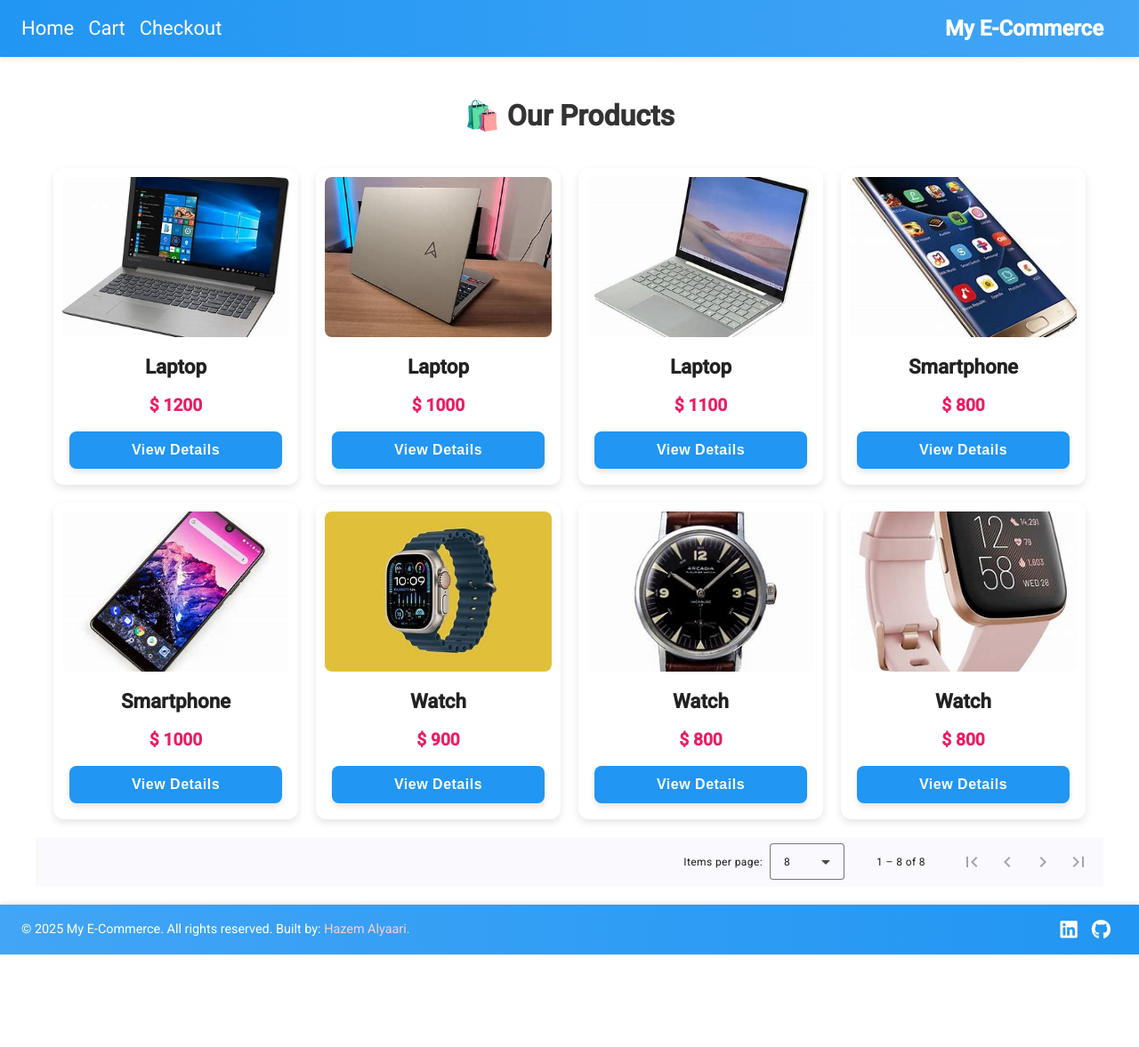
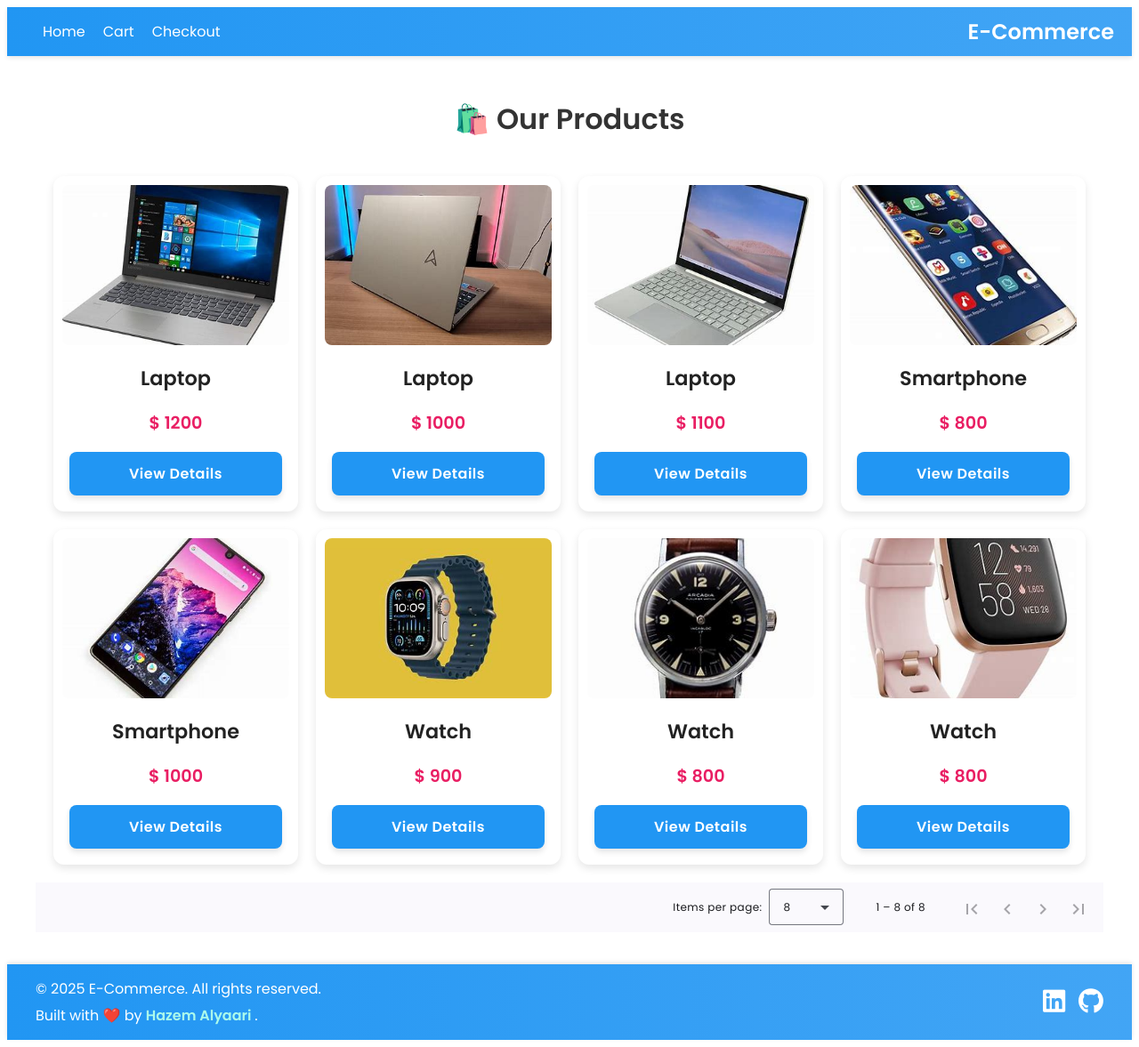
Before and after one commit to AlyaariHazem/E-Commerce, an Angular app: page / in a window 1280 px wide. Shown: the whole page at 89% size. Before the commit the page ends 1073 px from the top, so only its background shows below. Built offline with nearby package versions, Linux system fonts and the light colour scheme.

Commit message:
make the website responsive

```diff
--- a/src/app/app.routes.ts
+++ b/src/app/app.routes.ts
@@ -11,6 +11,7 @@ import { PageNotFoundComponent } from './components/page-not-found/page-not-foun
 
 export const routes: Routes = [
   { path: '', component: ProductListComponent },
+  { path: 'home', component: ProductListComponent },
   { path: 'product/:id', component: ProductDetailComponent },
   { path: 'cart', component: CartComponent },
 
--- a/src/app/components/checkout/payment/payment.component.html
+++ b/src/app/components/checkout/payment/payment.component.html
@@ -31,7 +31,7 @@
 
         <!-- Action Buttons -->
         <div class="actions">
-            <button mat-stroked-button color="warn" routerLink="/checkout/shipping">⬅ Back to Shipping</button>
+            <button mat-stroked-button color="warn" routerLink="/checkout/shipping">⬅ Shipping</button>
             <button mat-raised-button color="primary" type="submit" [disabled]="!paymentForm.valid">Next: Review
                 ➡️</button>
         </div>
--- a/src/app/shared/components/footer/footer.component.html
+++ b/src/app/shared/components/footer/footer.component.html
@@ -1,12 +1,18 @@
-<mat-toolbar class="footer-toolbar">
-    <span class="footer-text">
-      © {{ currentYear }} My E-Commerce. All rights reserved.
-      Built by: <a href="https://alyaarihazem.github.io/portfolio/" class="divlober">Hazem Alyaari.</a>
-    </span>
+<footer class="footer">
+  <div class="footer-content">
+    <!-- Footer Information -->
+    <div class="footer-info">
+      <p>&copy; 2025 E-Commerce. All rights reserved.</p>
+      <p>
+        Built with <span class="heart">❤️</span> by
+        <a href="https://alyaarihazem.github.io/portfolio/" target="_blank" rel="noopener noreferrer">
+          Hazem Alyaari
+        </a>.
+      </p>
+    </div>
 
-    <span class="spacer"></span>
-
-    <div class="social-icons">
+    <!-- Social Media Links -->
+    <div class="footer-social">
       <a href="https://www.linkedin.com/in/hazem-alyaari-23973b2a7/" target="_blank" rel="noopener">
         <i class="fa-brands fa-linkedin"></i>
       </a>
@@ -14,4 +20,5 @@
         <i class="fa-brands fa-github"></i>
       </a>
     </div>
-  </mat-toolbar>
+  </div>
+</footer>
--- a/src/app/shared/components/footer/footer.component.scss
+++ b/src/app/shared/components/footer/footer.component.scss
@@ -1,54 +1,132 @@
-.footer-toolbar {
-    /* Complimentary gradient or a solid color (your choice) */
-    background: linear-gradient(90deg, #42a5f5 0%, #2196f3 100%);
-    color: #fff;
-    box-shadow: 0 -2px 4px rgba(0, 0, 0, 0.1);
+footer {
+  background: linear-gradient(90deg, #2196f3 0%, #42a5f5 100%);
+  padding: 10px;
+  margin-top: 1rem;
+  text-align: center;
+  color: white;
+  box-shadow: 0 -2px 5px rgba(0, 0, 0, 0.1);
+}
+.footer-content {
+  max-width: 1200px;
+  margin: 0 auto;
+  display: flex;
+  flex-direction: column;
+  align-items: center;
+  gap: 20px;
+  text-align: center;
+}
 
-    /* Align items center, give some horizontal padding */
-    display: flex;
-    align-items: center;
-    height: 56px;
-    padding: 0 24px;
+@media (min-width: 600px) {
+  .footer-content {
+    flex-direction: row;
+    justify-content: space-between;
+    text-align: left;
+  }
+}
 
-    /* If you want it to remain at bottom of viewport on short pages:
-     * position: fixed;
-     * bottom: 0;
-     * left: 0;
-     * width: 100%;
-     */
+.footer-info p {
+  margin: 5px 0;
+}
+
+.footer-info .heart {
+  color: #e74c3c;
+}
+
+.footer-info a {
+  color: #a9ffee;
+  text-decoration: none;
+  font-weight: bold;
+  transition: color 0.3s ease-in-out;
+}
+
+.footer-info a:hover {
+  color: #a1ffec;
+}
+
+.footer-social {
+  display: flex;
+  gap: 15px;
+}
+
+.footer-social a {
+  color: #101c1f;
+  font-size: 1.8rem;
+  transition: color 0.3s, transform 0.3s;
+}
+
+.footer-social a:hover {
+  color: #d6fef6;
+  transform: scale(1.1);
+}
+
+.footer-social a:focus {
+  outline: none;
+}
+
+.footer-social i {
+  font-size: 1.8rem;
+}
+
+.fa-brands{
+  color: white!important;
+}
+.footer-content {
+  max-width: 1200px;
+  margin: 0 auto;
+  display: flex;
+  flex-direction: column;
+  align-items: center;
+  gap: 20px;
+  text-align: center;
+}
+
+@media (min-width: 600px) {
+  .footer-content {
+    flex-direction: row;
+    justify-content: space-between;
+    text-align: left;
   }
-  .divlober{
-    color: #ffcccc;
-    text-decoration: none;
-  }
-  .footer-text {
-    font-size: 0.9rem;
-    font-weight: 400;
-  }
+}
 
-  .spacer {
-    flex: 1;
-  }
+.footer-info p {
+  margin: 5px 0;
+}
 
-  .social-icons {
-    display: flex;
-    align-items: center;
+.footer-info .heart {
+  color: #e74c3c;
+}
 
-    a {
-      display: inline-flex;
-      align-items: center;
-      margin: 0 8px;
-      color: #fff;
-      text-decoration: none;
-      transition: opacity 0.2s ease-in-out;
+.footer-info a {
+  color: #acfbeb;
+  text-decoration: none;
+  font-weight: bold;
+  transition: color 0.3s ease-in-out;
+}
 
-      &:hover {
-        opacity: 0.8;
-      }
+.footer-info a:hover {
+  color: #b7fff1;
+}
 
-      /* If you want icons bigger or smaller */
-      mat-icon {
-        font-size: 24px;
-      }
-    }
-  }
+.footer-social {
+  display: flex;
+  gap: 15px;
+}
+
+.footer-social a {
+  color: #747474;
+  font-size: 1.8rem;
+  transition: color 0.3s, transform 0.3s;
+}
+
+.footer-social a:hover {
+  color: #393939;
+  transform: scale(1.1);
+}
+
+.footer-social a:focus {
+  outline: none;
+}
+
+.footer-social i {
+  font-size: 1.8rem;
+}
--- a/src/app/shared/components/footer/footer.component.ts
+++ b/src/app/shared/components/footer/footer.component.ts
@@ -3,7 +3,7 @@ import { Component } from '@angular/core';
 @Component({
   selector: 'app-footer',
   templateUrl: './footer.component.html',
-  styleUrl: './footer.component.scss'
+  styleUrls: ['./footer.component.scss']
 })
 export class FooterComponent {
   currentYear = new Date().getFullYear();
--- a/src/app/shared/components/header/header.component.html
+++ b/src/app/shared/components/header/header.component.html
@@ -1,12 +1,19 @@
-<mat-toolbar class="header-toolbar" dir="rtl">
-    <!-- Logo / Brand -->
-    <a class="brand" routerLink="/">My E-Commerce</a>
-
-    <!-- Spacer pushes nav items to the right -->
-    <span class="spacer"></span>
-
-    <!-- Navigation Items -->
-    <a (click)="navigate('checkout')" mat-button routerLink="/checkout">Checkout</a>
-    <a (click)="navigate('cart')" mat-button routerLink="/cart">Cart</a>
-    <a (click)="navigate('')">Home</a>
-</mat-toolbar>
+<header>
+    <nav dir="rtl">
+      <div class="logo">E-Commerce</div>
+      <button class="menu-toggle" (click)="toggleMenu()">
+        &#9776; <!-- Hamburger icon -->
+      </button>
+      <ul class="nav-links" [class.active]="isMenuActive">
+        <li>
+            <a mat-button routerLinkActive="active" routerLink="/checkout">Checkout</a>
+        </li>
+        <li>
+            <a mat-button routerLinkActive="active" routerLink="/cart">Cart</a>
+        </li>
+        <li>
+            <a mat-button routerLinkActive="active" routerLink="/home">Home</a>
+        </li>
+      </ul>
+    </nav>
+  </header>
--- a/src/app/shared/components/header/header.component.scss
+++ b/src/app/shared/components/header/header.component.scss
@@ -1,41 +1,82 @@
-.header-toolbar {
-  /* A subtle, modern gradient for the background */
+/* header.component.scss */
+a.active {
+  margin-top: 11px;
+  border-bottom: 2px solid rgb(36, 57, 245);
+}
+header {
   background: linear-gradient(90deg, #2196f3 0%, #42a5f5 100%);
-  color: #fff;
-  box-shadow: 0 2px 4px rgba(0, 0, 0, 0.1);
+  padding: 10px 20px;
+  color: white;
+  box-shadow: 0 2px 5px rgba(0, 0, 0, 0.1);
 
-  /* Align items center vertically, apply padding horizontally */
+  nav {
     display: flex;
     align-items: center;
-  height: 64px;
-  padding: 0 24px;
-}
-a{
-  cursor: pointer;
-  margin-right: 16px;
+    justify-content: space-between;
+    flex-wrap: wrap;
   }
 
-.brand {
-  font-weight: 600;
-  font-size: 1.5rem; /* Slightly larger than default for emphasis */
-  text-decoration: none;
-  color: #fff; /* Ensure the text is white on the gradient */
-  cursor: pointer;
+  .logo {
+    font-size: 1.5rem;
+    font-weight: bold;
+    font-family: 'Pacifico';
+    color: white;
   }
 
-.spacer {
-  flex: 1; /* This forces navigation items to align to the right */
+  .menu-toggle {
+    display: none; /* Hidden by default */
+    font-size: 1.5rem;
+    background: none;
+    border: none;
+    cursor: pointer;
+    color: white;
   }
 
-/* Style Material buttons inside the toolbar */
-::ng-deep .header-toolbar a.mat-button {
-  color: #fff !important; /* Override default text color */
-  text-transform: uppercase; /* Optional: all caps */
+  .nav-links {
+    list-style: none;
+    display: flex;
+    margin: 0;
+    padding: 0;
+
+    li {
+      a {
+        margin-left: 20px;
+        text-decoration: none;
+        color: white;
         font-weight: 500;
-  margin-left: 8px; /* Spacing between links */
+        transition: color 0.3s;
+
+        &:hover {
+          color: #f3f9ff; /* Hover color */
+        }
+      }
+    }
   }
 
-/* Hover effect on buttons */
-::ng-deep .header-toolbar a.mat-button:hover {
-  background-color: rgba(255, 255, 255, 0.1);
+  /* Responsive Styles */
+  @media (max-width: 768px) {
+    .menu-toggle {
+      display: block; /* Show hamburger menu */
     }
+
+    .nav-links {
+      width: 100%;
+      flex-direction: column;
+      display: none; /* Hide navigation links by default */
+
+      li {
+        width: 100%;
+        text-align: center;
+        margin: 10px 0;
+
+        a {
+          margin-left: 0;
+        }
+      }
+    }
+
+    .nav-links.active {
+      display: flex; /* Show navigation links when active */
+    }
+  }
+}
--- a/src/app/shared/components/header/header.component.ts
+++ b/src/app/shared/components/header/header.component.ts
@@ -6,8 +6,9 @@ import { Component } from '@angular/core';
   styleUrl: './header.component.scss'
 })
 export class HeaderComponent {
+  isMenuActive: boolean = false;
 
-  navigate(path: string) {
-    window.location.href = path;
+  toggleMenu() {
+    this.isMenuActive = !this.isMenuActive;
   }
 }
--- a/src/app/shared/shared.module.ts
+++ b/src/app/shared/shared.module.ts
@@ -4,6 +4,7 @@ import { HeaderComponent } from './components/header/header.component';
 import { FooterComponent } from './components/footer/footer.component';
 import { MatToolbarModule } from '@angular/material/toolbar';
 import { MatIconModule } from '@angular/material/icon';
+import { RouterLink, RouterLinkActive } from '@angular/router';
 
 const components = [
   HeaderComponent,
@@ -13,6 +14,8 @@ const modules = [
   CommonModule,
   MatToolbarModule,
   MatIconModule,
+  RouterLink,
+  RouterLinkActive,
 ]
 @NgModule({
   declarations: components,
--- a/src/styles.scss
+++ b/src/styles.scss
@@ -1,4 +1,6 @@
 /* You can add global styles to this file, and also import other style files */
+@import url('https://fonts.googleapis.com/css2?family=Poppins:wght@400;600&family=Pacifico&display=swap');
+body,td,button,th,h1,h3,div{
+    font-family: 'Poppins', sans-serif!important;
 
-html, body { height: 100%; }
-body { margin: 0; font-family: Roboto, "Helvetica Neue", sans-serif; }
+}
```
Also changed, not shown: src/app/components/checkout/checkout.component.scss (+46 -19 lines), src/app/components/checkout/payment/payment.component.scss (+40 -19 lines). Lines whose indentation alone changed are shown as unchanged.
